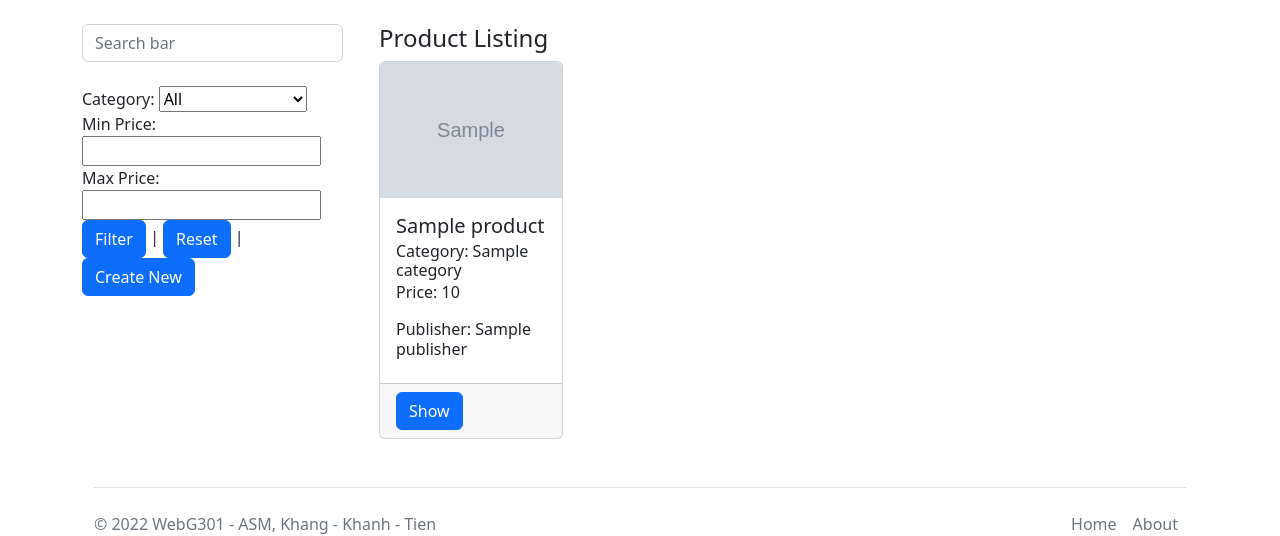
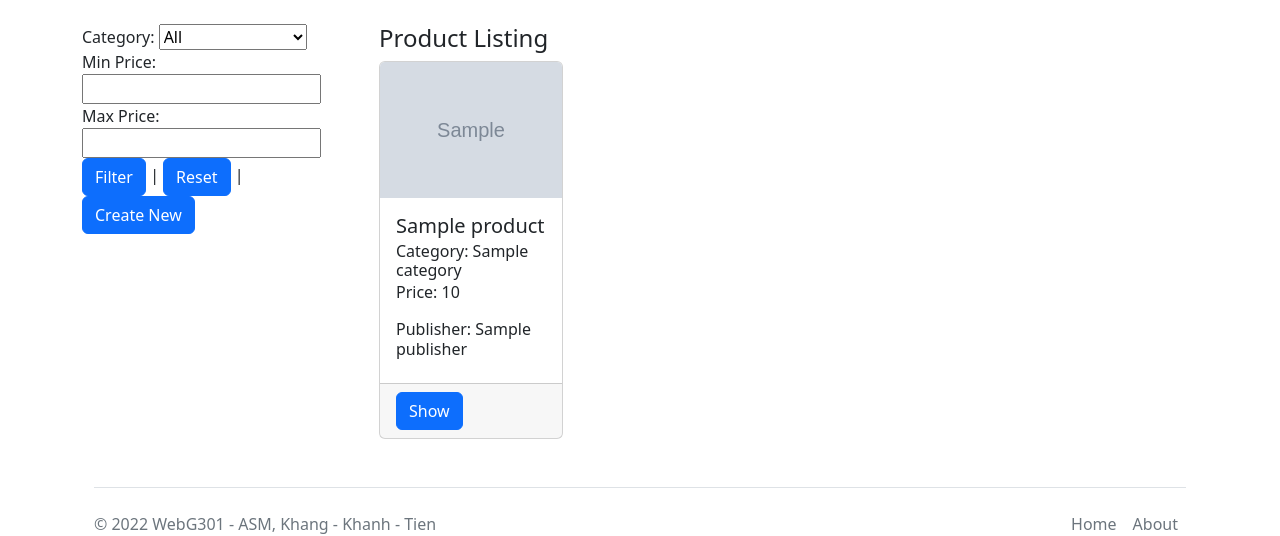
Before and after one commit to Trantuan1401/Test, a Symfony app: template templates/product/index.html.twig in a window 1280 px wide. Shown: the part 73-609 px from the top of the page. Run offline with Twig, Linux system fonts and the light colour scheme; the template is opened without the code that fills it: most values are stand-ins (such as "Sample title", 1, 10 or a date in 2020); grey boxes marked "Sample" are stand-in pictures; some libraries are stand-ins or nearby versions.

Commit message:
Add show cart & checkout cart option/ change search bar

```diff
--- a/templates/product/index.html.twig
+++ b/templates/product/index.html.twig
@@ -6,10 +6,6 @@
 	<div class="container-md">
 		<div class="row">
 			<div class="col-3">
-				<form action={{ path('app_product_index') }} method="get">
-                    <input type="string" name="word" class="form-control rounded mb-4"
-                               placeholder="Search bar" aria-label="Search"
-                               aria-describedby="search-addon"/>
 					Category:
                         <select name="category">
                         <option value="">All</option>
```
Also changed, not shown: templates/product/show.html.twig (+8 -5 lines).
